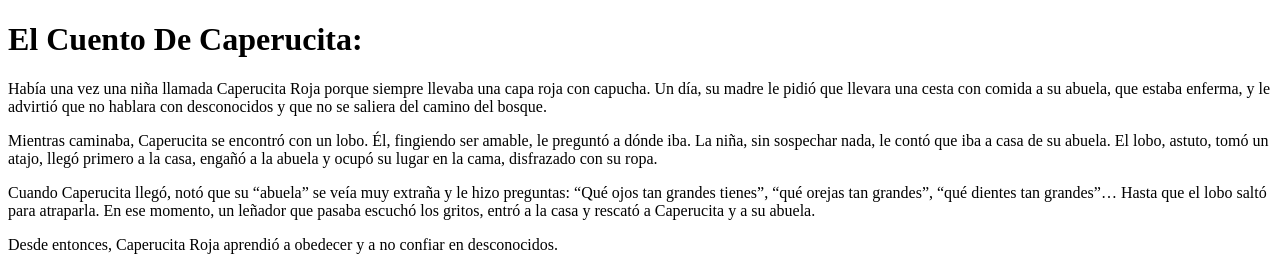
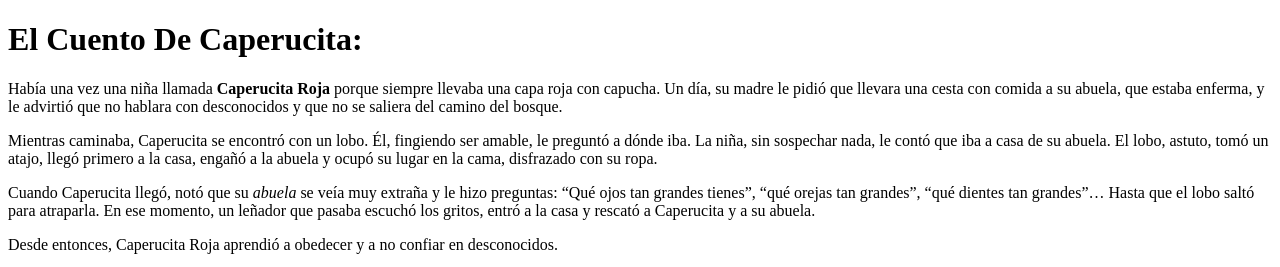
Before and after one commit to Adrian-1986/caperucita, a plain HTML site: page index.html in a window 1280 px wide. Shown: the top 267 px of the page. Drawn offline with Linux system fonts and the light colour scheme.

Commit message:
Actualizar cambios

```diff
--- a/index.html
+++ b/index.html
@@ -11,7 +11,7 @@
             El Cuento De Caperucita:
         </h1>
     <p>
-        Había una vez una niña llamada Caperucita Roja porque siempre llevaba una
+        Había una vez una niña llamada <strong>Caperucita Roja</strong> porque siempre llevaba una
         capa roja con capucha. Un día, su madre le pidió que llevara una cesta con
         comida a su abuela, que estaba enferma, y le advirtió que no hablara con
         desconocidos y que no se saliera del camino del bosque.
@@ -24,7 +24,7 @@
         ropa.
     </p>
     <p>
-        Cuando Caperucita llegó, notó que su “abuela” se veía muy extraña y le
+        Cuando Caperucita llegó, notó que su  <cite>abuela</cite> se veía muy extraña y le
         hizo preguntas: “Qué ojos tan grandes tienes”, “qué orejas tan grandes”,
         “qué dientes tan grandes”… Hasta que el lobo saltó para atraparla. En ese
         momento, un leñador que pasaba escuchó los gritos, entró a la casa y
```
